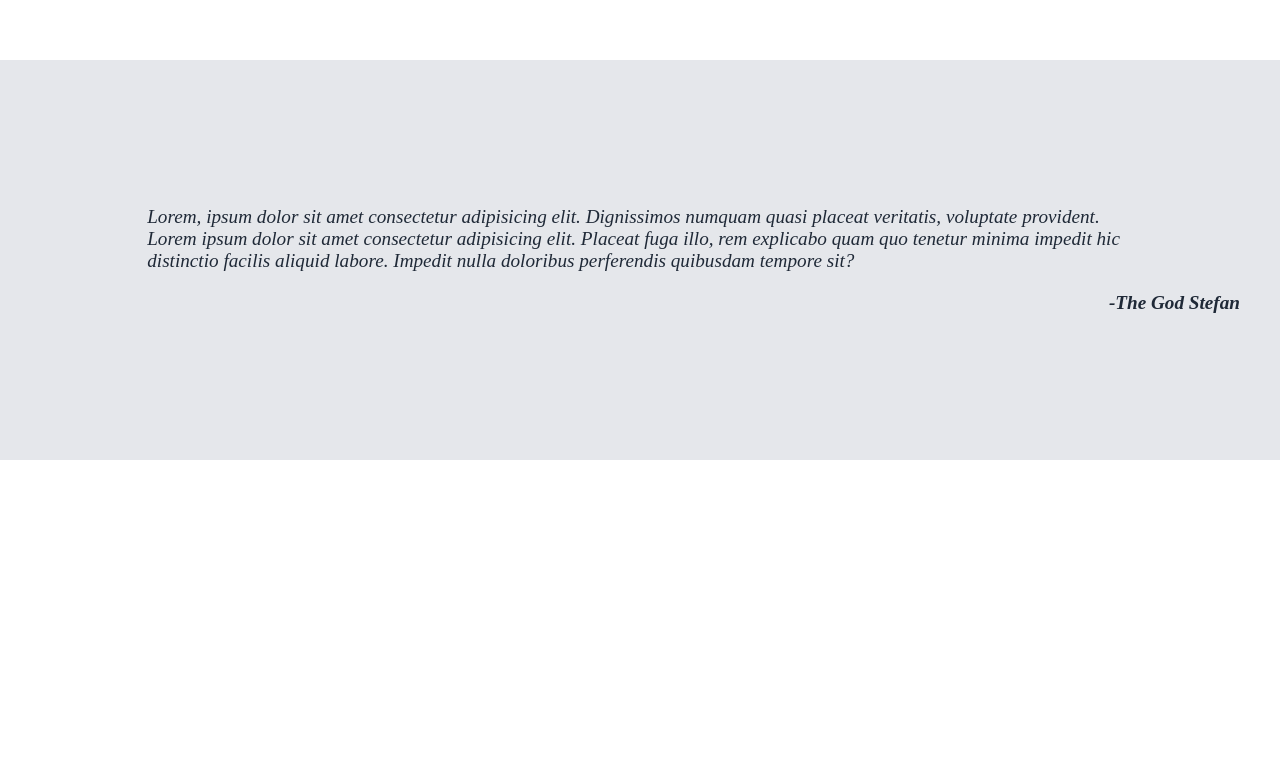
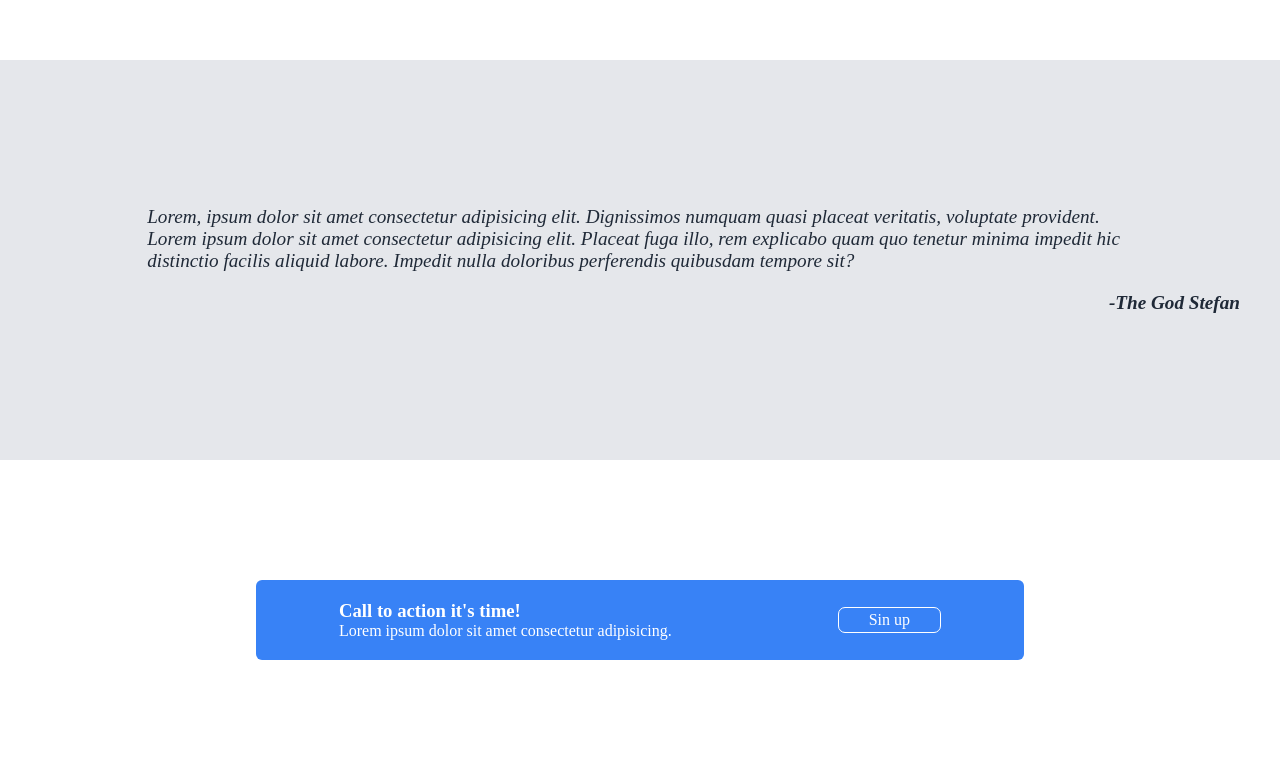
Before and after one commit to Stefann97/landing-page, a plain HTML site: page index.html in a window 1280 px wide. Shown: the part 917-1697 px from the top of the page. Before the commit the page ends 1377 px from the top, so only its background shows below. Drawn offline with Linux system fonts and the light colour scheme.

Commit message:
sing up page

```diff
--- a/index.html
+++ b/index.html
@@ -62,7 +62,17 @@
     <div class="wrap">
         <address>Lorem, ipsum dolor sit amet consectetur adipisicing elit. Dignissimos numquam quasi placeat veritatis, voluptate provident. Lorem ipsum dolor sit amet consectetur adipisicing elit. Placeat fuga illo, rem explicabo quam quo tenetur minima impedit hic distinctio facilis aliquid labore. Impedit nulla doloribus perferendis quibusdam tempore sit?</address>
         <strong>-The God Stefan</strong>
+    </div>
 
+    <!-- Sing up! ------------------------------------>
+    <div class="sing">
+        <div class="sing-up">
+            <article>
+                <h3> Call to action it's time!</h3>
+                <p>Lorem ipsum dolor sit amet consectetur adipisicing.</p>
+            </article>
+            <a href="">Sin up</a>
+        </div>
     </div>
 </body>
 </html>
--- a/style.css
+++ b/style.css
@@ -138,3 +138,30 @@ height: 200px;
     align-self: flex-end;
     margin: 20px 40px 0px 0px;
 }
+
+/* Sing up ******************************/
+.sing{
+    height: 40vh;
+    display: flex;
+    justify-content: center;
+    align-items: center;
+}
+
+.sing-up{
+    display: flex;
+    align-items: center;
+    width: 60%;
+    justify-content: space-around;
+    background-color: #3882f6;
+    padding: 20px 0px;
+    border-radius: 6px;
+    color: #fff;
+}
+
+.sing-up a{
+    color: #fff;
+    text-decoration: none;
+    border: 1px solid #fff;
+    padding: 3px 30px;
+    border-radius: 7px;
+}
```
Also changed, not shown: 1 other file.
